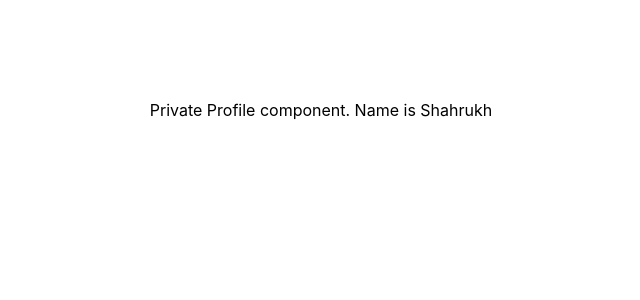
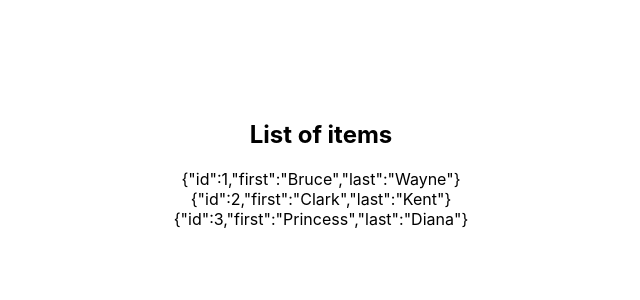
Before and after one commit to Shahrukh-elRed/react-typescript-codevolution, a React (Create React App) app: page / in a window 1280 px wide. Shown: the top 300 px of the page, without its empty margins (319-959 px from the left). Built offline with nearby package versions, Linux system fonts and the light colour scheme.

Commit message:
Generic Props

```diff
--- a/src/App.tsx
+++ b/src/App.tsx
@@ -1,11 +1,22 @@
 import "./App.css";
-import { Private } from "./components/auth/Private";
-import { Profile } from "./components/auth/Profile";
+import { List } from "./components/generics/List";
 
 function App() {
   return (
     <div className="App">
-      <Private isLoggedIn={true} component={Profile} />
+      {/* <List
+        items={["Batman", "Superman", "Wonder Woman"]}
+        onClick={(item) => console.log(item)}
+      />
+      <List items={[1, 2, 3]} onClick={(item) => console.log(item)} /> */}
+      <List
+        items={[
+          { id: 1, first: "Bruce", last: "Wayne" },
+          { id: 2, first: "Clark", last: "Kent" },
+          { id: 3, first: "Princess", last: "Diana" },
+        ]}
+        onClick={(item) => console.log(item)}
+      />
     </div>
   );
 }
--- /dev/null
+++ b/src/components/generics/List.tsx
@@ -0,0 +1,20 @@
+type ListProps<T> = {
+  items: T[];
+  onClick: (value: T) => void;
+};
+
+export const List = <T extends { id: number }>({
+  items,
+  onClick,
+}: ListProps<T>) => {
+  return (
+    <div>
+      <h2>List of items</h2>
+      {items.map((item, index) => (
+        <div key={item.id} onClick={() => onClick(item)}>
+          {JSON.stringify(item)}
+        </div>
+      ))}
+    </div>
+  );
+};
```
